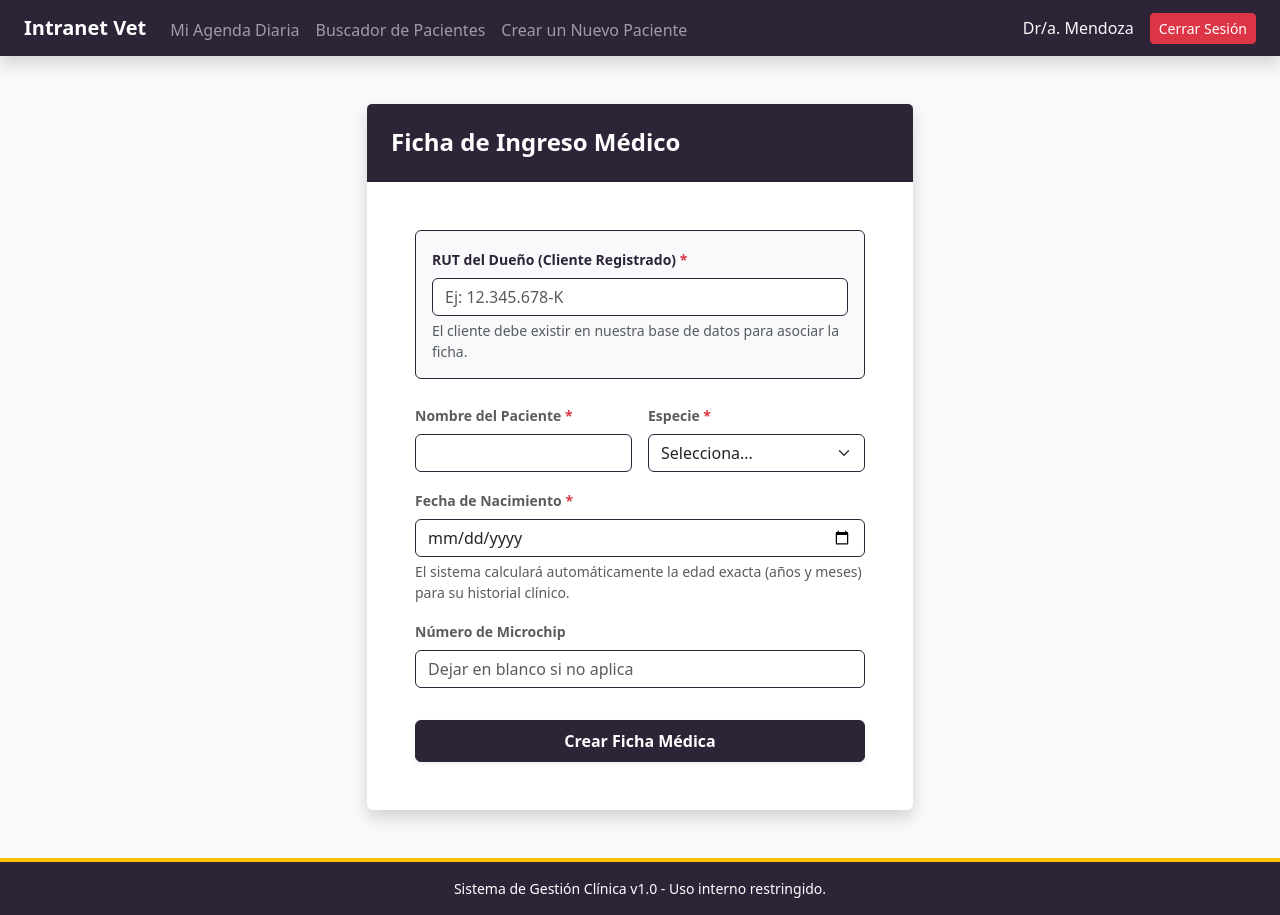
After one commit to friveramm/veterinaria_web, a Django app: page /intranet/pacientes/nuevo/ in a window 1280 px wide. The commit adds this page. Run offline with Django 5.2, Linux system fonts and the light colour scheme; a user stored in the database is signed in; data comes from the database, SQL or seed files in the repository.

Commit message:
feat: agrega funcion para crear mascotas
Permite crear mascota en la vista de cliente y médico veterinario. Ficha de mascota se crea y asocia automáticamente.

```diff
--- /dev/null
+++ b/gestion/templates/gestion/agregar_mascota_vet.html
@@ -0,0 +1,68 @@
+{% extends 'gestion/base_staff.html' %} {% load static %}
+
+{% block title %}Ingreso Médico de Paciente{% endblock %}
+
+{% block content %}
+<div class="container my-5">
+    <div class="row justify-content-center">
+        <div class="col-md-8 col-lg-6">
+
+            {% if messages %}
+                {% for m in messages %}
+                    <div class="alert {% if m.tags == 'success' %}alert-success{% else %}alert-danger{% endif %} shadow-sm">{{ m }}</div>
+                {% endfor %}
+            {% endif %}
+
+            <div class="card shadow border-0 bg-white">
+                <div class="card-header bg-dark-purple text-white p-4">
+                    <h4 class="mb-0 fw-bold">Ficha de Ingreso Médico</h4>
+                </div>
+                <div class="card-body p-4 p-md-5">
+                    <form method="POST">
+                        {% csrf_token %}
+
+                        <div class="bg-light p-3 border border-primary rounded mb-4">
+                            <label class="form-label text-primary small fw-bold">RUT del Dueño (Cliente Registrado) <span class="text-danger">*</span></label>
+                            <input type="text" name="rut_dueno" id="input-rut" class="form-control border-primary" required placeholder="Ej: 12.345.678-K">
+                            <small class="text-muted d-block mt-1">El cliente debe existir en nuestra base de datos para asociar la ficha.</small>
+                        </div>
+
+                        <div class="row g-3 mb-3">
+                            <div class="col-md-6">
+                                <label class="form-label text-muted small fw-bold">Nombre del Paciente <span class="text-danger">*</span></label>
+                                <input type="text" name="nombre" class="form-control border-primary" required maxlength="50">
+                            </div>
+                            <div class="col-md-6">
+                                <label class="form-label text-muted small fw-bold">Especie <span class="text-danger">*</span></label>
+                                <select name="especie" class="form-select border-primary" required>
+                                    <option value="" disabled selected>Selecciona...</option>
+                                    <option value="Canino">Perro (Canino)</option>
+                                    <option value="Felino">Gato (Felino)</option>
+                                    <option value="Exótico">Exótico / Otros</option>
+                                </select>
+                            </div>
+                        </div>
+
+                        <div class="mb-3">
+                            <label class="form-label text-muted small fw-bold">Fecha de Nacimiento <span class="text-danger">*</span></label>
+                            <input type="date" name="fec_nac" class="form-control border-primary" required>
+                            <small class="text-muted d-block mt-1">El sistema calculará automáticamente la edad exacta (años y meses) para su historial clínico.</small>
+                        </div>
+
+                        <div class="mb-4">
+                            <label class="form-label text-muted small fw-bold">Número de Microchip</label>
+                            <input type="text" name="n_chip" class="form-control border-primary" placeholder="Dejar en blanco si no aplica" maxlength="30">
+                        </div>
+
+                        <button type="submit" class="btn btn-primary w-100 fw-bold shadow-sm py-2 mt-2">Crear Ficha Médica</button>
+                    </form>
+                </div>
+            </div>
+        </div>
+    </div>
+</div>
+{% endblock %}
+
+{% block extra_js %}
+    <script src="{% static 'gestion/js/validar_rut.js' %}"></script>
+{% endblock %}
--- a/gestion/templates/gestion/base_staff.html
+++ b/gestion/templates/gestion/base_staff.html
@@ -24,6 +24,9 @@
                     </li>
                     <li class="nav-item">
                         <a class="nav-link" href="{% url 'buscador_pacientes' %}">Buscador de Pacientes</a>
+                    </li>
+                    <li class="nav-item">
+                        <a class="nav-link" href="{% url 'agregar_mascota_vet' %}">Crear un Nuevo Paciente</a>
                     </li>
 
                     {% if request.user.is_superuser %}
--- a/gestion/urls.py
+++ b/gestion/urls.py
@@ -14,6 +14,7 @@ urlpatterns = [
     path('mis-atenciones/', views.historial_cliente, name='historial_cliente'),
     path('proximas-citas/', views.proximas_citas, name='proximas_citas'),
     path('registrarse/', views.registro_cliente, name='registro_cliente'),
+    path('nueva-mascota/', views.agregar_mascota_cliente, name='agregar_mascota_cliente'),
 
     # Intranet de Veterinarios
     path('intranet/dashboard/', views.dashboard_veterinario, name='dashboard_veterinario'),
@@ -21,6 +22,7 @@ urlpatterns = [
     # Intranet de Veterinarios - Buscador e historial
     path('intranet/pacientes/buscar/', views.buscador_pacientes, name='buscador_pacientes'),
     path('intranet/pacientes/<uuid:mascota_id>/historial/', views.historial_clinico, name='historial_clinico'),
+    path('intranet/pacientes/nuevo/', views.agregar_mascota_veterinario, name='agregar_mascota_vet'),
 
     # Intranet de Jefatura / Administración
     path('intranet/jefatura/', views.dashboard_jefatura, name='dashboard_jefatura'),
--- a/gestion/views.py
+++ b/gestion/views.py
@@ -1,11 +1,11 @@
 from django.shortcuts import render, redirect, get_object_or_404
-from django.db import transaction
+from django.db import transaction, connection # Interactuar con las secuencias de Postgres
 from django.db.models import Q, ProtectedError, Sum, Count, Avg # Para consultas complejas
 from django.contrib import messages
 from django.core.exceptions import ValidationError, PermissionDenied
 from django.http import JsonResponse
 from django.utils import timezone
-from .models import Profesional, Servicio, Sucursal, Mascota, Cita, DetalleCita, EntradaCita, Enfermedad, Cargo, HorarioLaboral, Feedback, Dueno
+from .models import Ficha, Profesional, Servicio, Sucursal, Mascota, Cita, DetalleCita, EntradaCita, Enfermedad, Cargo, HorarioLaboral, Feedback, Dueno
 from django.contrib.auth.decorators import login_required
 from django.contrib.auth.models import User
 from datetime import datetime, date
@@ -280,7 +280,7 @@ def buscador_pacientes(request):
                 'id_mascota': m.id_mascota,
                 'nombre': m.nombre,
                 'especie': m.especie,
-                'edad': m.edad,
+                'edad': m.edad_calculada,
                 'dueno_nombre': m.dueno.nombre,
                 'dueno_rut': m.dueno.rut
             }
@@ -909,3 +909,96 @@ def api_validar_datos_cliente(request):
             data['rut_usado'] = True
 
     return JsonResponse(data)
+
+def obtener_siguiente_n_ficha():
+    """
+    Consulta de forma atómica el siguiente número correlativo disponible
+    en la secuencia nativa de PostgreSQL.
+    """
+    with connection.cursor() as cursor:
+        cursor.execute("SELECT nextval('gestion_ficha_n_ficha_seq')")
+        return cursor.fetchone()[0]
+
+@login_required
+@dueno_required
+def agregar_mascota_cliente(request):
+    """
+    Portal Cliente: Permite al dueño registrar una nueva mascota.
+    """
+    dueno = request.user.perfil_dueno
+
+    if request.method == 'POST':
+        nombre = request.POST.get('nombre').strip()
+        especie = request.POST.get('especie').strip()
+        fec_nac = request.POST.get('fec_nac')
+        n_chip = request.POST.get('n_chip', '').strip() or None
+
+        try:
+            with transaction.atomic():
+                # 1. Crear la Mascota en la BD
+                mascota = Mascota.objects.create(
+                    nombre=nombre,
+                    dueno=dueno,
+                    especie=especie,
+                    fec_nac=fec_nac,
+                    n_chip=n_chip
+                )
+
+                # 2. Generar su Ficha con un número correlativo seguro y atómico
+                nuevo_n_ficha = obtener_siguiente_n_ficha()
+
+                Ficha.objects.create(n_ficha=nuevo_n_ficha, mascota=mascota)
+
+            messages.success(request, f"¡{nombre} ha sido registrado/a con éxito! Su Ficha Clínica es la N° {nuevo_n_ficha}.")
+            return redirect('historial_cliente')
+
+        except Exception as e:
+            messages.error(request, f"Error crítico al registrar mascota: {str(e)}")
+
+    return render(request, 'gestion/agregar_mascota_cliente.html')
+
+
+@login_required
+@veterinario_required
+def agregar_mascota_veterinario(request):
+    """
+    Intranet Médica: Permite al profesional registrar un paciente nuevo.
+    Requiere validar el RUT del dueño primero.
+    """
+    if request.method == 'POST':
+        rut_bruto = request.POST.get('rut_dueno', '')
+        rut_limpio = str(rut_bruto).replace(".", "").replace("-", "").strip().upper()
+
+        try:
+            # Buscar al dueño por RUT
+            dueno = Dueno.objects.get(rut=rut_limpio)
+        except Dueno.DoesNotExist:
+            messages.error(request, "El RUT ingresado no corresponde a ningún cliente registrado en el sistema. El dueño debe crear su cuenta primero.")
+            return redirect('agregar_mascota_vet')
+
+        nombre = request.POST.get('nombre').strip()
+        especie = request.POST.get('especie').strip()
+        fec_nac = request.POST.get('fec_nac')
+        n_chip = request.POST.get('n_chip', '').strip() or None
+
+        try:
+            with transaction.atomic():
+                mascota = Mascota.objects.create(
+                    nombre=nombre,
+                    dueno=dueno,
+                    especie=especie,
+                    fec_nac=fec_nac,
+                    n_chip=n_chip
+                )
+
+                # 2. Generar su Ficha con un número correlativo seguro y atómico
+                nuevo_n_ficha = obtener_siguiente_n_ficha()
+                Ficha.objects.create(n_ficha=nuevo_n_ficha, mascota=mascota)
+
+            messages.success(request, f"Paciente {nombre} agregado con éxito a la cuenta de {dueno.nombre}.")
+            return redirect('buscador_pacientes') # Redirige al buscador médico
+
+        except Exception as e:
+            messages.error(request, f"Error del sistema: {str(e)}")
+
+    return render(request, 'gestion/agregar_mascota_vet.html')
```
Also changed, not shown: gestion/templates/gestion/agregar_mascota_cliente.html (added, +62 -0 lines), gestion/templates/gestion/base_clientes.html (+5 -2 lines).
